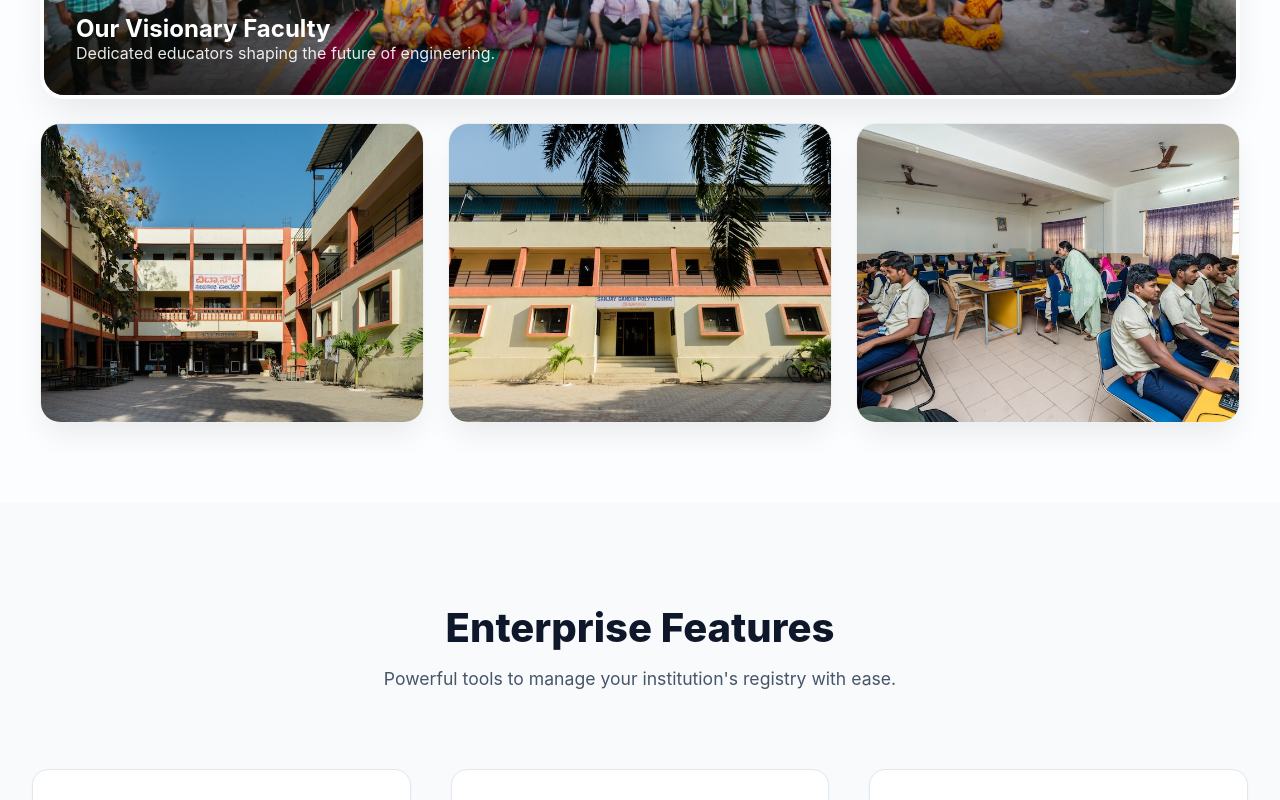
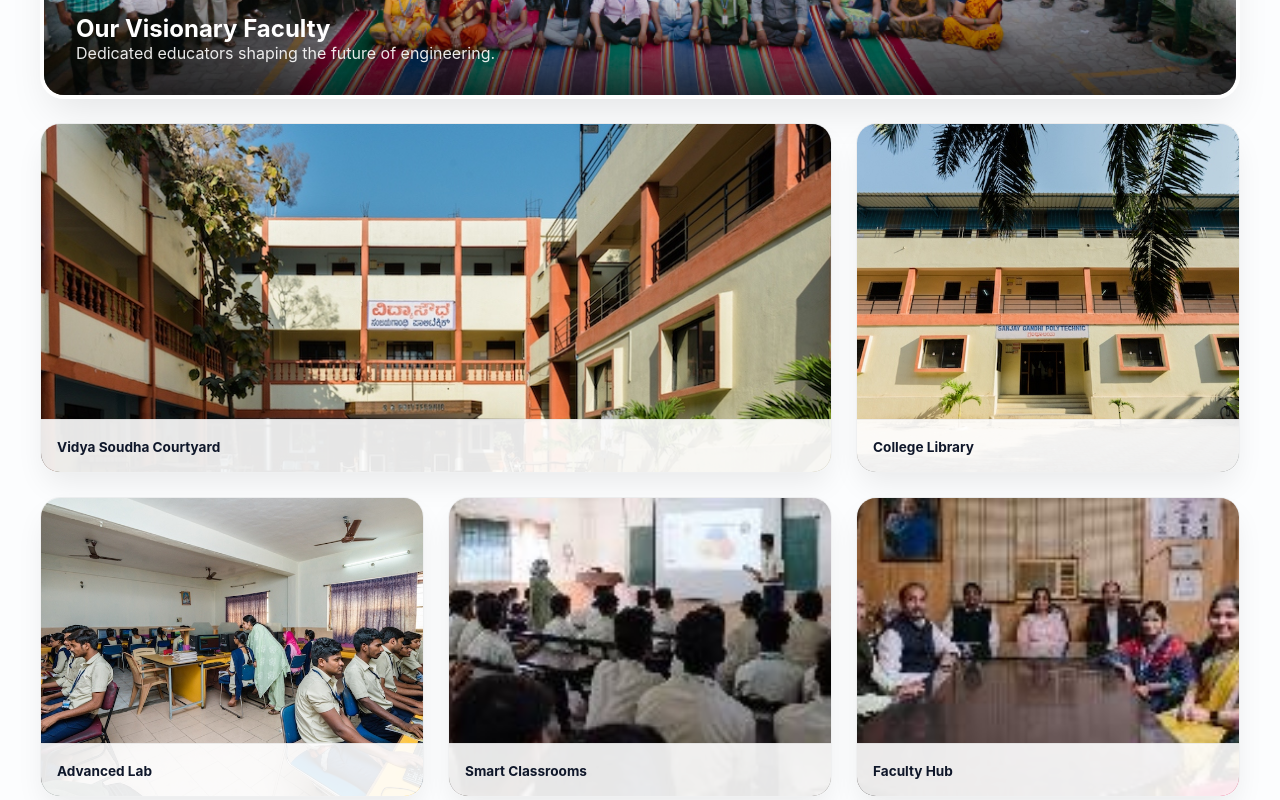
Before and after one commit to Irshan-123168/Student-Attendance-Management-System1-main4, a React (Vite) app in the folder Student-Attendance-Management-System1-main/: page / in a window 1280 px wide. Shown: the part 1840-2640 px from the top of the page. Built offline with nearby package versions, Linux system fonts and the light colour scheme; no server answers.

Commit message:
M Shiva Balaji Gouda Told To Commit

```diff
--- a/Student-Attendance-Management-System1-main/src/components/HomePage.jsx
+++ b/Student-Attendance-Management-System1-main/src/components/HomePage.jsx
@@ -256,7 +256,7 @@ const HomePage = ({ onLogin, onRegister, onDashboard, isAuthenticated }) => {
                             </div>
                         </motion.div>
 
-                        {/* Courtyard */}
+                        {/* Courtyard - Large Side */}
                         <motion.div
                             initial={{ opacity: 0, x: -30 }}
                             whileInView={{ opacity: 1, x: 0 }}
@@ -264,40 +264,48 @@ const HomePage = ({ onLogin, onRegister, onDashboard, isAuthenticated }) => {
                             transition={{ delay: 0.1 }}
                             viewport={{ once: true }}
                             style={{
-                                gridColumn: 'span 4',
-                                height: '300px',
+                                gridColumn: 'span 8',
+                                height: '350px',
                                 borderRadius: '20px',
                                 overflow: 'hidden',
                                 boxShadow: '0 15px 30px -5px rgba(0,0,0,0.08)',
-                                border: '1px solid rgba(0,0,0,0.05)'
+                                border: '1px solid rgba(0,0,0,0.05)',
+                                position: 'relative'
                             }}
                         >
                             <img src="/src/assets/campus_courtyard.jpg" alt="Vidya Soudha Courtyard" style={{ width: '100%', height: '100%', objectFit: 'cover' }} />
+                            <div style={{ position: 'absolute', bottom: 0, left: 0, right: 0, padding: '1rem', background: 'rgba(255,255,255,0.9)', borderTop: '1px solid rgba(0,0,0,0.05)' }}>
+                                <span style={{ fontWeight: 700, fontSize: '0.85rem', color: 'var(--text-primary)' }}>Vidya Soudha Courtyard</span>
+                            </div>
                         </motion.div>
 
-                        {/* Campus Front */}
+                        {/* Front View */}
                         <motion.div
-                            initial={{ opacity: 0, y: 30 }}
-                            whileInView={{ opacity: 1, y: 0 }}
+                            initial={{ opacity: 0, x: 30 }}
+                            whileInView={{ opacity: 1, x: 0 }}
                             whileHover={{ y: -10 }}
                             transition={{ delay: 0.2 }}
                             viewport={{ once: true }}
                             style={{
                                 gridColumn: 'span 4',
-                                height: '300px',
+                                height: '350px',
                                 borderRadius: '20px',
                                 overflow: 'hidden',
                                 boxShadow: '0 15px 30px -5px rgba(0,0,0,0.08)',
-                                border: '1px solid rgba(0,0,0,0.05)'
+                                border: '1px solid rgba(0,0,0,0.05)',
+                                position: 'relative'
                             }}
                         >
                             <img src="/src/assets/campus_front.jpg" alt="SGP Library Front View" style={{ width: '100%', height: '100%', objectFit: 'cover' }} />
+                            <div style={{ position: 'absolute', bottom: 0, left: 0, right: 0, padding: '1rem', background: 'rgba(255,255,255,0.9)', borderTop: '1px solid rgba(0,0,0,0.05)' }}>
+                                <span style={{ fontWeight: 700, fontSize: '0.85rem', color: 'var(--text-primary)' }}>College Library</span>
+                            </div>
                         </motion.div>
 
                         {/* Computer Lab */}
                         <motion.div
-                            initial={{ opacity: 0, x: 30 }}
-                            whileInView={{ opacity: 1, x: 0 }}
+                            initial={{ opacity: 0, y: 30 }}
+                            whileInView={{ opacity: 1, y: 0 }}
                             whileHover={{ y: -10 }}
                             transition={{ delay: 0.3 }}
                             viewport={{ once: true }}
@@ -307,10 +315,60 @@ const HomePage = ({ onLogin, onRegister, onDashboard, isAuthenticated }) => {
                                 borderRadius: '20px',
                                 overflow: 'hidden',
                                 boxShadow: '0 15px 30px -5px rgba(0,0,0,0.08)',
-                                border: '1px solid rgba(0,0,0,0.05)'
+                                border: '1px solid rgba(0,0,0,0.05)',
+                                position: 'relative'
                             }}
                         >
                             <img src="/src/assets/computer_lab.jpg" alt="Advanced Computer Laboratory" style={{ width: '100%', height: '100%', objectFit: 'cover' }} />
+                            <div style={{ position: 'absolute', bottom: 0, left: 0, right: 0, padding: '1rem', background: 'rgba(255,255,255,0.9)', borderTop: '1px solid rgba(0,0,0,0.05)' }}>
+                                <span style={{ fontWeight: 700, fontSize: '0.85rem', color: 'var(--text-primary)' }}>Advanced Lab</span>
+                            </div>
+                        </motion.div>
+
+                        {/* Classroom Session */}
+                        <motion.div
+                            initial={{ opacity: 0, y: 30 }}
+                            whileInView={{ opacity: 1, y: 0 }}
+                            whileHover={{ y: -10 }}
+                            transition={{ delay: 0.4 }}
+                            viewport={{ once: true }}
+                            style={{
+                                gridColumn: 'span 4',
+                                height: '300px',
+                                borderRadius: '20px',
+                                overflow: 'hidden',
+                                boxShadow: '0 15px 30px -5px rgba(0,0,0,0.08)',
+                                border: '1px solid rgba(0,0,0,0.05)',
+                                position: 'relative'
+                            }}
+                        >
+                            <img src="/src/assets/classroom_session.jpg" alt="Active Learning Session" style={{ width: '100%', height: '100%', objectFit: 'cover' }} />
+                            <div style={{ position: 'absolute', bottom: 0, left: 0, right: 0, padding: '1rem', background: 'rgba(255,255,255,0.9)', borderTop: '1px solid rgba(0,0,0,0.05)' }}>
+                                <span style={{ fontWeight: 700, fontSize: '0.85rem', color: 'var(--text-primary)' }}>Smart Classrooms</span>
+                            </div>
+                        </motion.div>
+
+                        {/* Faculty Meeting */}
+                        <motion.div
+                            initial={{ opacity: 0, y: 30 }}
+                            whileInView={{ opacity: 1, y: 0 }}
+                            whileHover={{ y: -10 }}
+                            transition={{ delay: 0.5 }}
+                            viewport={{ once: true }}
+                            style={{
+                                gridColumn: 'span 4',
+                                height: '300px',
+                                borderRadius: '20px',
+                                overflow: 'hidden',
+                                boxShadow: '0 15px 30px -5px rgba(0,0,0,0.08)',
+                                border: '1px solid rgba(0,0,0,0.05)',
+                                position: 'relative'
+                            }}
+                        >
+                            <img src="/src/assets/faculty_meeting.jpg" alt="Faculty Collaboration" style={{ width: '100%', height: '100%', objectFit: 'cover' }} />
+                            <div style={{ position: 'absolute', bottom: 0, left: 0, right: 0, padding: '1rem', background: 'rgba(255,255,255,0.9)', borderTop: '1px solid rgba(0,0,0,0.05)' }}>
+                                <span style={{ fontWeight: 700, fontSize: '0.85rem', color: 'var(--text-primary)' }}>Faculty Hub</span>
+                            </div>
                         </motion.div>
                     </div>
                 </div>
```
Also changed, not shown: Student-Attendance-Management-System1-main/src/assets/classroom_session.jpg (added), Student-Attendance-Management-System1-main/src/assets/faculty_meeting.jpg (added).
